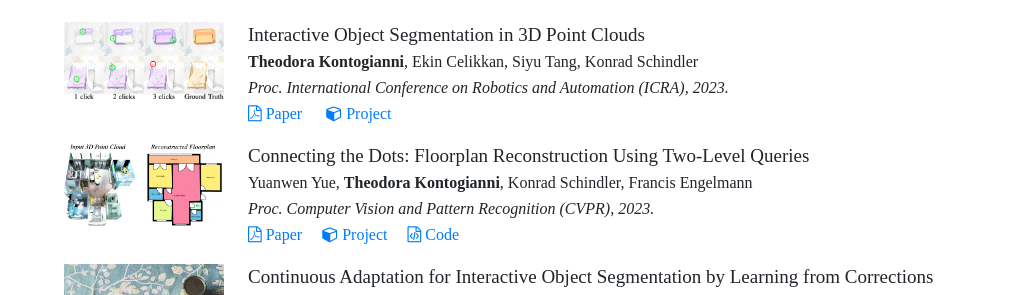
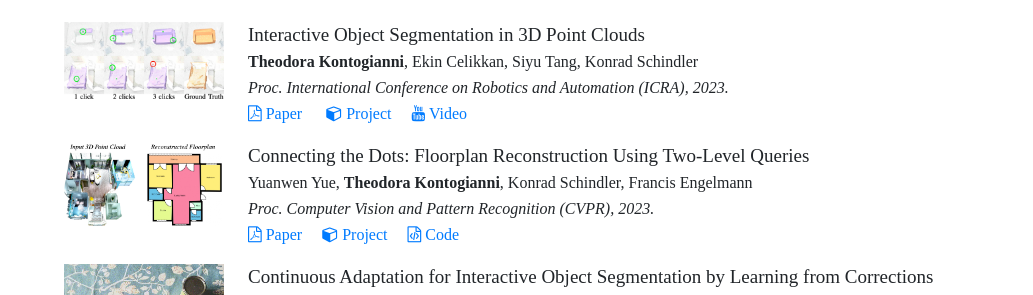
Before and after one commit to theodorakontogianni/theodorakontogianni.github.io, a Jekyll site: the page index.html, which Jekyll copies as it is, in a window 1280 px wide. Shown: the part 237-532 px from the top of the page, without its empty margins (136-1169 px from the left). Built offline with Jekyll 4.4.1, drawn with Linux system fonts in a browser that asks for light colours; a style sheet for code colours, icons or effects is not loaded.

Commit message:
add video icra

```diff
--- a/index.html
+++ b/index.html
@@ -95,6 +95,7 @@
 </span></br>
         <a class="mr-3" target="_blank" href="https://arxiv.org/pdf/2204.07183.pdf"><i class="fa fa-file-pdf-o"></i> Paper</a>&nbsp;
         <a class="mr-3" target="_blank" href="https://theodorakontogianni.github.io/InterObject3D/"><i class="fa fa-cube"></i> Project</a>
+        <a class="mr-3" target="_blank" href="https://www.youtube.com/watch?v=kpB4eqfu9bI"><i class="fa fa-youtube"></i> Video</a>
         <!--
         <a class="mr-3" data-toggle="collapse" href="#test123" role="button" aria-expanded="false" aria-controls="test123"><i class="fa fa-file-text-o"></i> BibTeX</a>
         <div class="collapse" id="test123">
```
